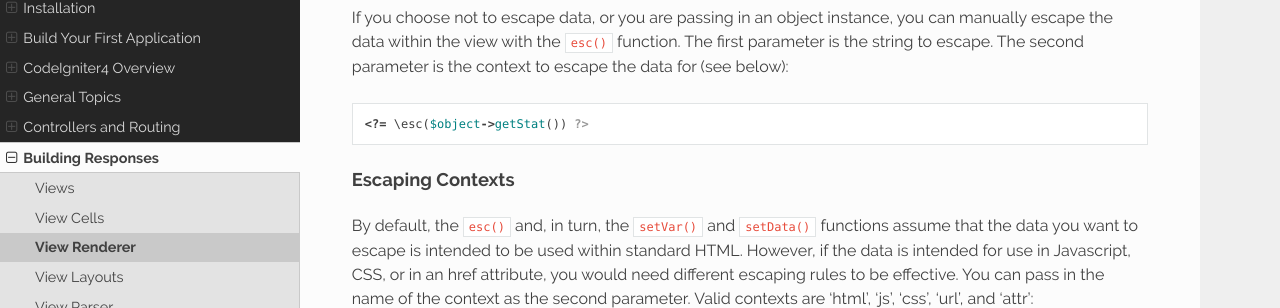
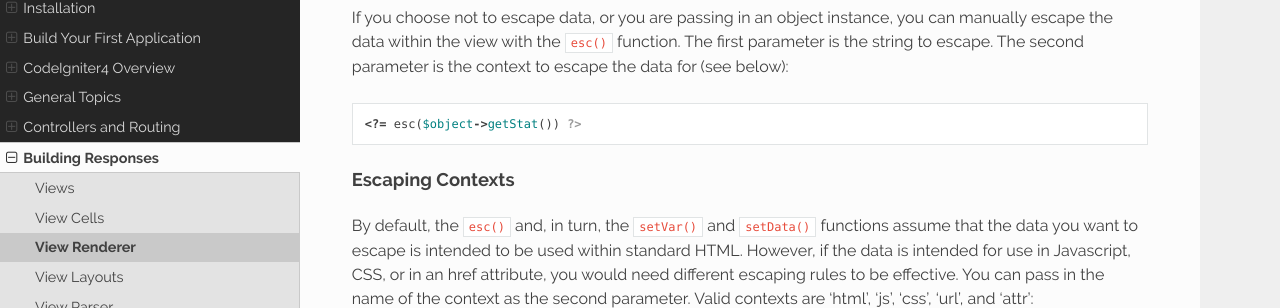
Before and after one commit to NEKOGET/ci4_user_guide_src, a Sphinx documentation site: the page built from source/outgoing/view_renderer.rst, in a window 1280 px wide and 900 px high, scrolled down 1691 px. Shown: the part 143-451 px from the top of the window. Built offline with Sphinx 7.4.7 and the Read the Docs theme 2.0.0, drawn with Linux system fonts in a browser that asks for light colours.

```diff
--- a/source/outgoing/view_renderer.rst
+++ b/source/outgoing/view_renderer.rst
@@ -70,7 +70,7 @@ If you choose not to escape data, or you are passing in an object instance, you
 the view with the ``esc()`` function. The first parameter is the string to escape. The second parameter is the
 context to escape the data for (see below)::
 
-	<?= \esc($object->getStat()) ?>
+	<?= esc($object->getStat()) ?>
 
 Escaping Contexts
 -----------------
```
